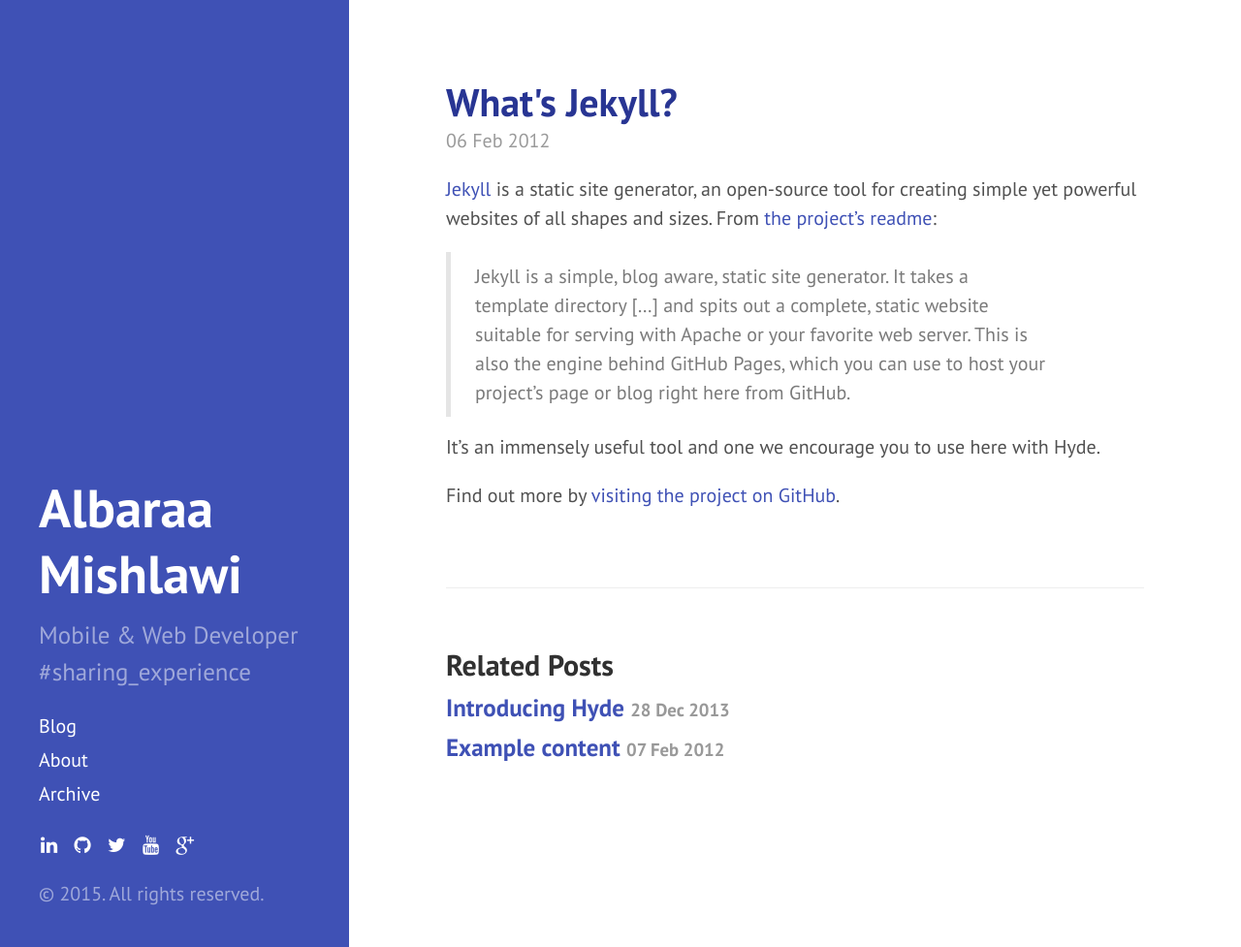
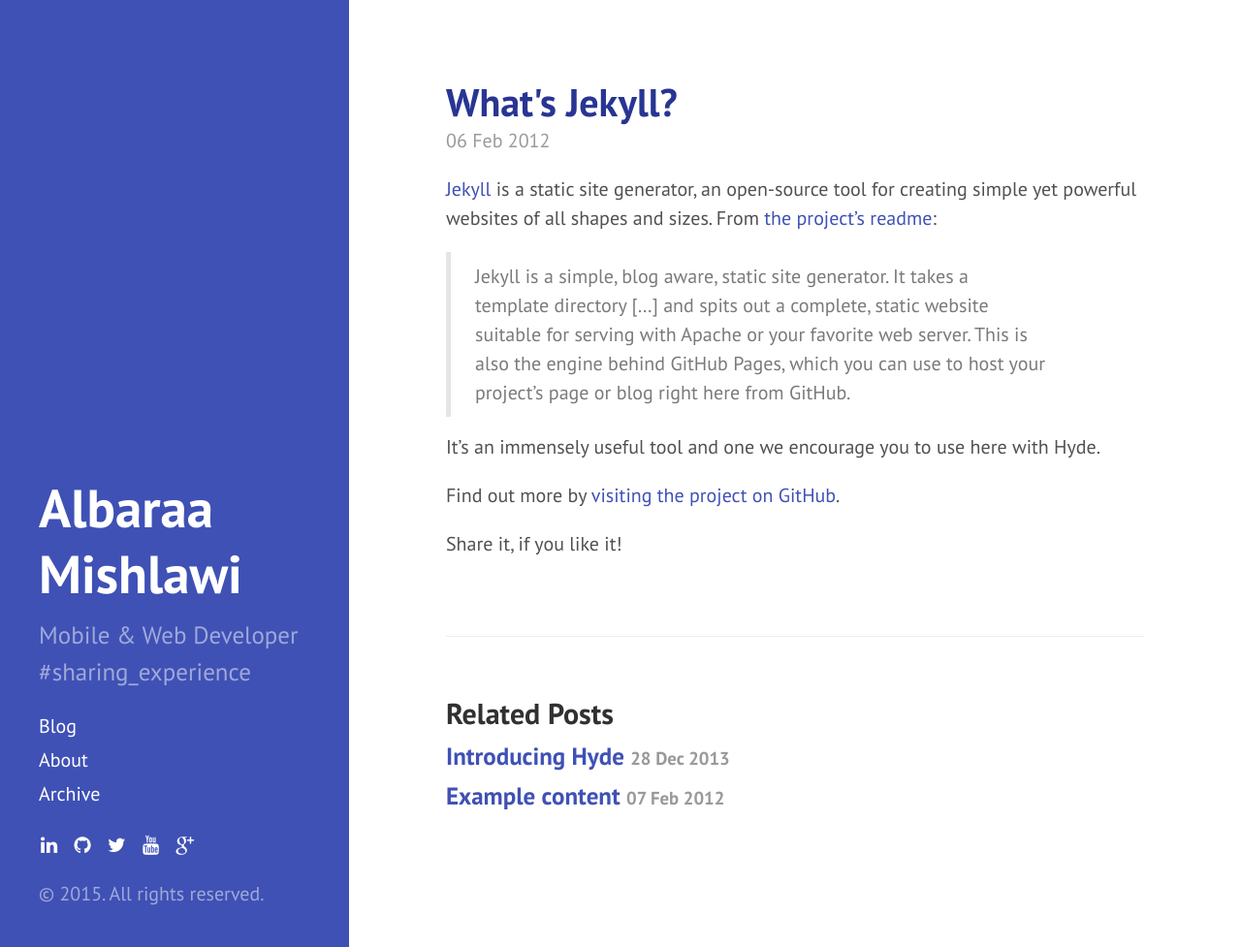
Before and after one commit to albaraam/albaraam.github.io, a Jekyll site: the page built from _posts/2012-02-06-whats-jekyll.md, in a window 1280 px wide and 977 px high. Shown: the whole window at 97% size. Built offline with Jekyll 4.4.1, drawn with Linux system fonts in a browser that asks for light colours; Markdown is read by kramdown in place of the engine named in the settings; comment, search, counter and statistics services are not loaded.

Commit message:
fix share-links wrapper

```diff
--- a/_layouts/post.html
+++ b/_layouts/post.html
@@ -7,7 +7,9 @@
   <h1 class="post-title">{{ page.title }}</h1>
   <span class="post-date">{{ page.date | date_to_string }}</span>
   {{ content }}
-  <div class="share-links"></div>
+  <div class="share-links">
+    Share it, if you like it!
+  </div>
   {% include disqus.html %}
 </div>
 
```
